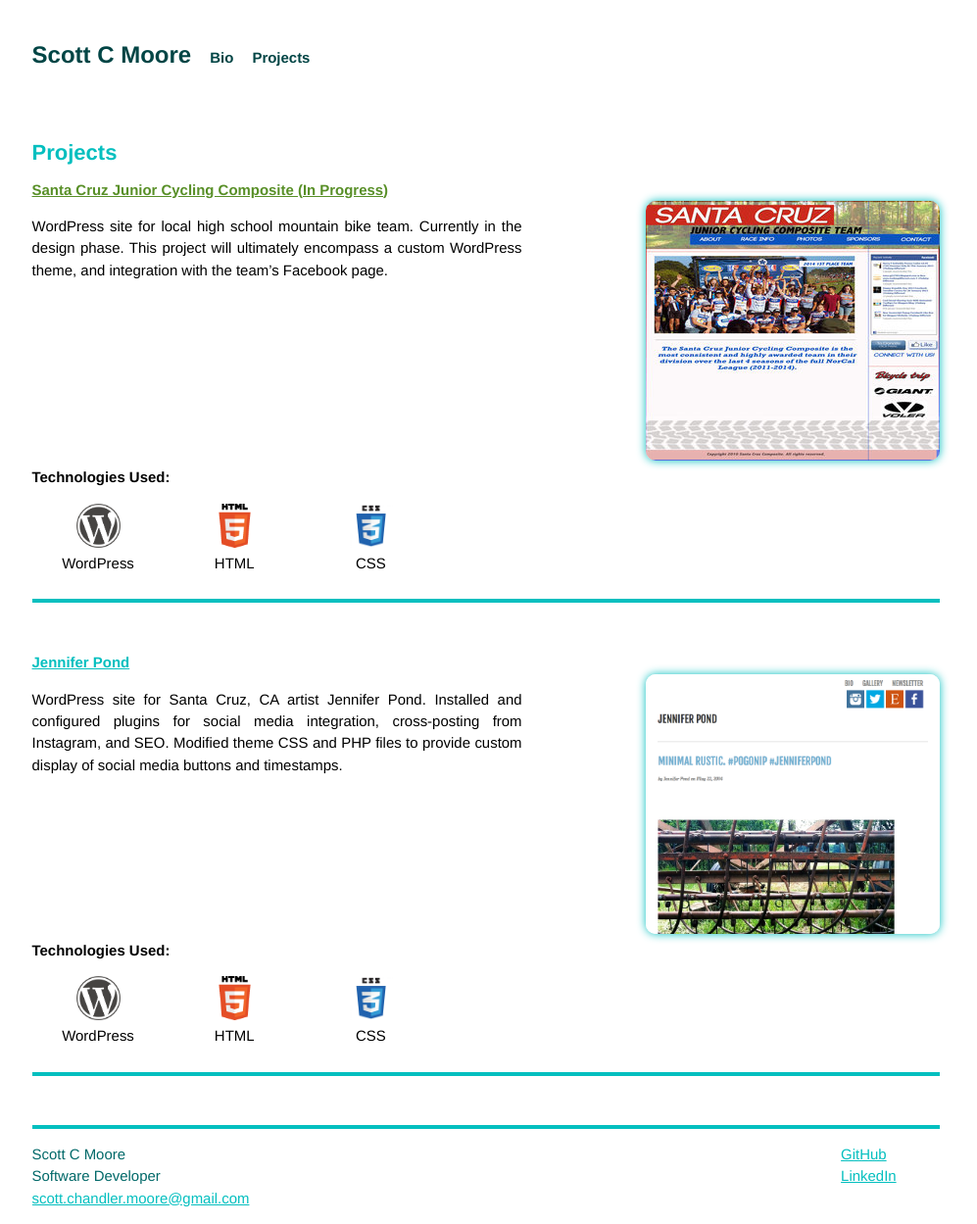
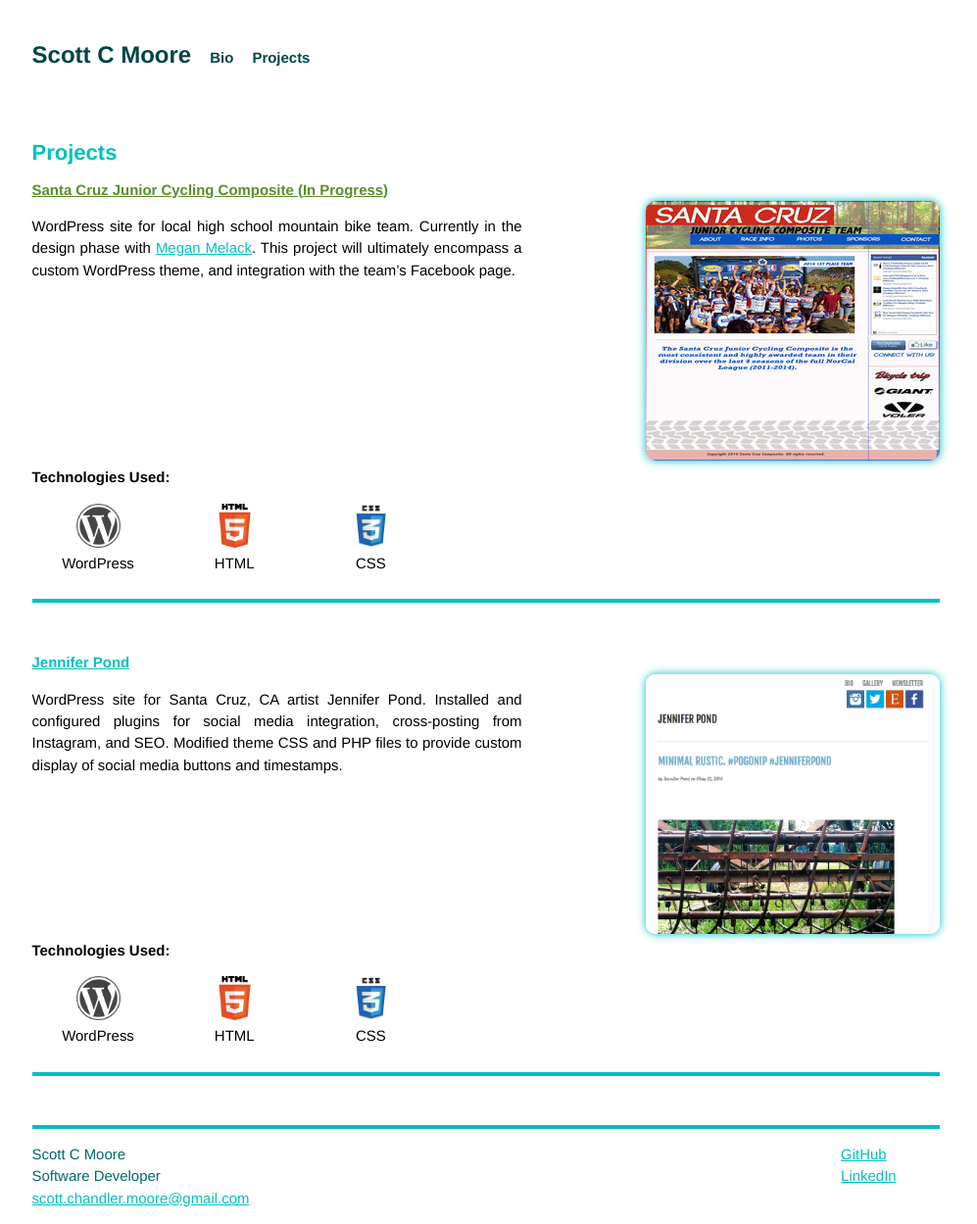
Before and after one commit to scottcmoore/scottcmoore.github.io, a Jekyll site: the page built from projects.html, in a window 1280 px wide. Shown: the whole page at 98% size, without its empty margins (144-1141 px from the left). Built offline with Jekyll 4.4.1, drawn with Linux system fonts in a browser that asks for light colours; Markdown is read by kramdown in place of the engine named in the settings.

Commit message:
Add a link to Megan's site in SCJCC project description.

```diff
--- a/_posts/projects/2014-06-26-scjcc.markdown
+++ b/_posts/projects/2014-06-26-scjcc.markdown
@@ -11,4 +11,4 @@
 
 ---
 
-WordPress site for local high school mountain bike team. Currently in the design phase. This project will ultimately encompass a custom WordPress theme, and integration with the team's Facebook page.
+WordPress site for local high school mountain bike team. Currently in the design phase with <a href="http://www.meganmelack.com/">Megan Melack</a>. This project will ultimately encompass a custom WordPress theme, and integration with the team's Facebook page.
```
